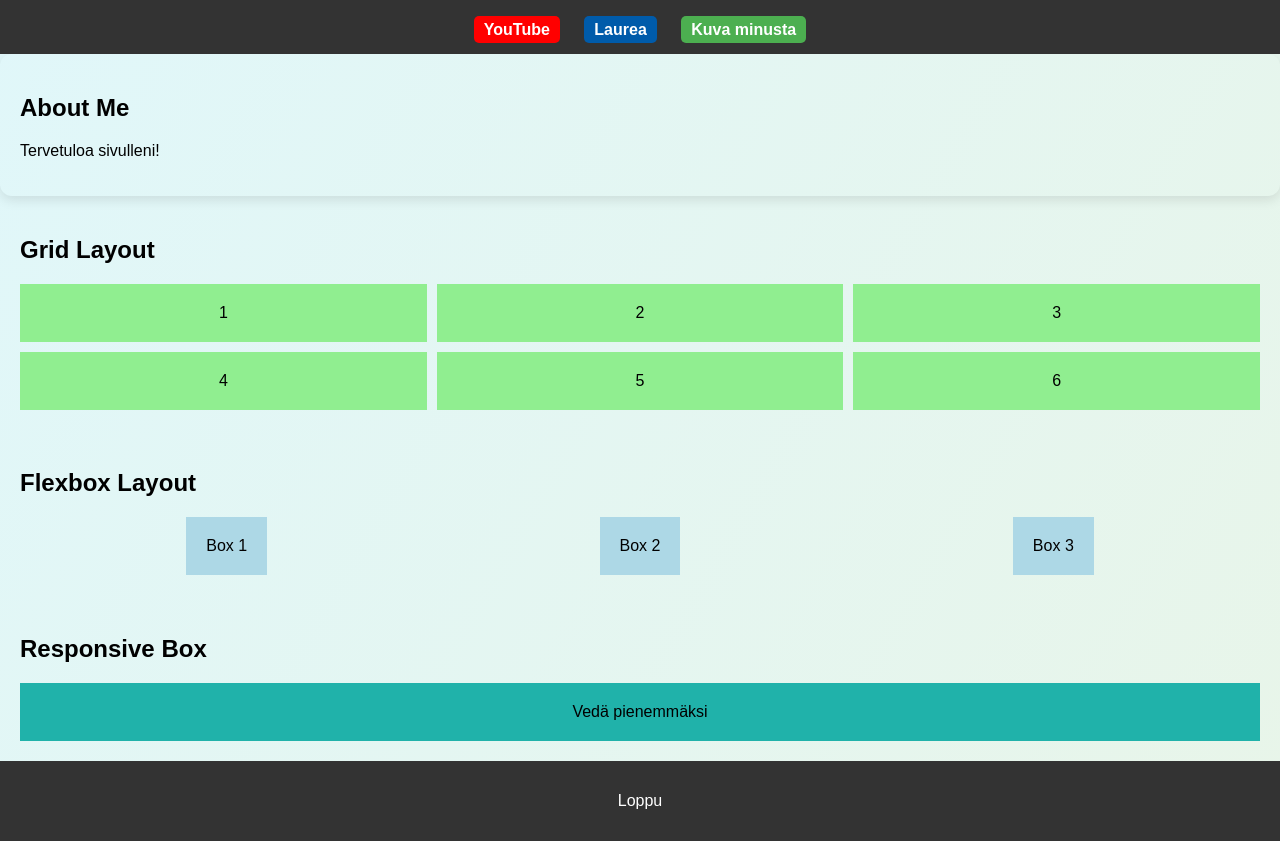
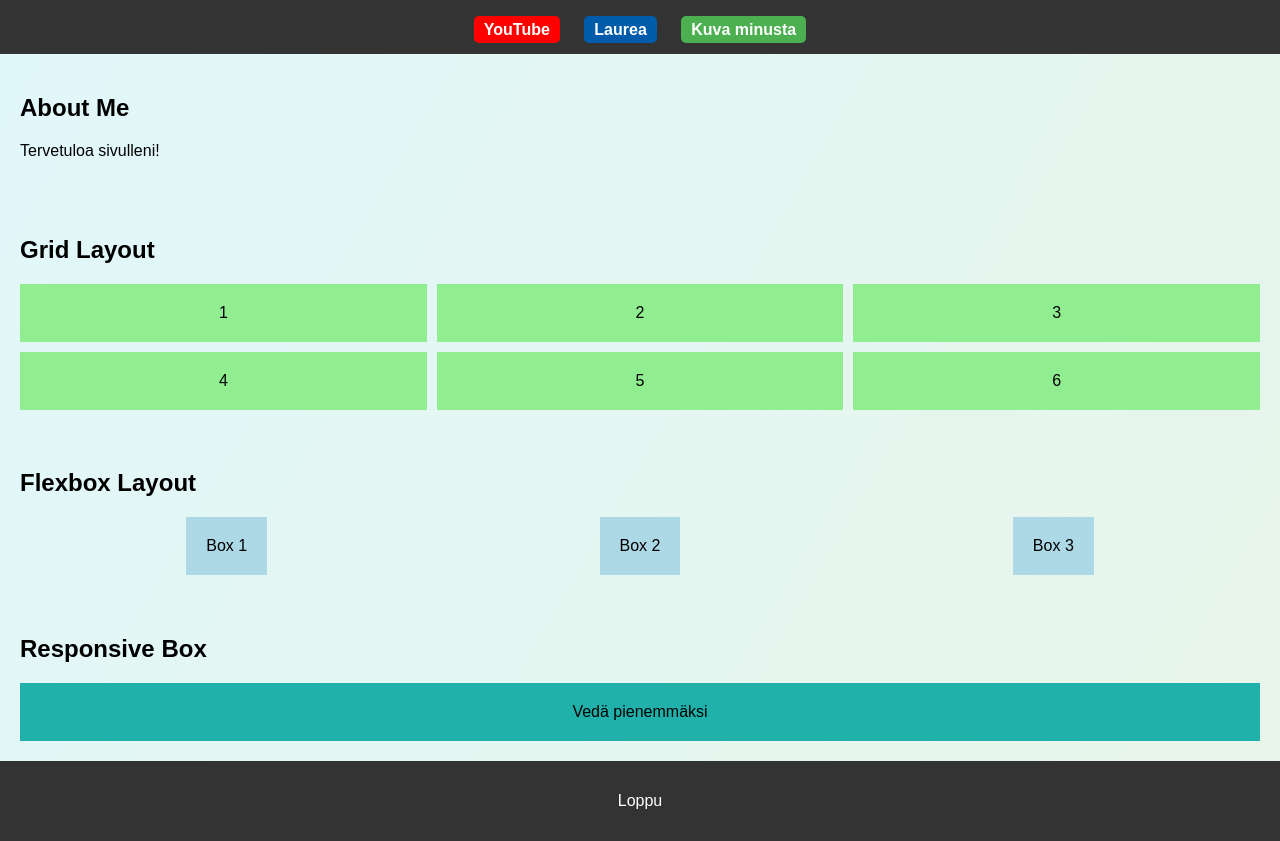
Before and after one commit to valtterihirvenkivi/WEB_kevat_2026, a plain HTML site: page WS_04_Page_layout/index.html in a window 1280 px wide. Shown: the part 74-915 px from the top of the page. Drawn offline with Linux system fonts and the light colour scheme.

Commit message:
Fix footer paragraph tag and remove unused card styles in CSS

```diff
--- a/WS_04_Page_layout/index.html
+++ b/WS_04_Page_layout/index.html
@@ -61,7 +61,7 @@
   </main>
 
   <footer>
-    <p>Loppu
+    <p>Loppu</p>
   </footer>
 
 </body>
--- a/WS_04_Page_layout/styles/style.css
+++ b/WS_04_Page_layout/styles/style.css
@@ -125,10 +125,3 @@ header {
   background-color: #333;
   z-index: 1000;
 }
-.card {
-  background: green
-  margin: 20px;
-  padding: 20px;
-  border-radius: 12px;
-  box-shadow: 0 4px 12px rgba(0,0,0,0.1);
-}
```
